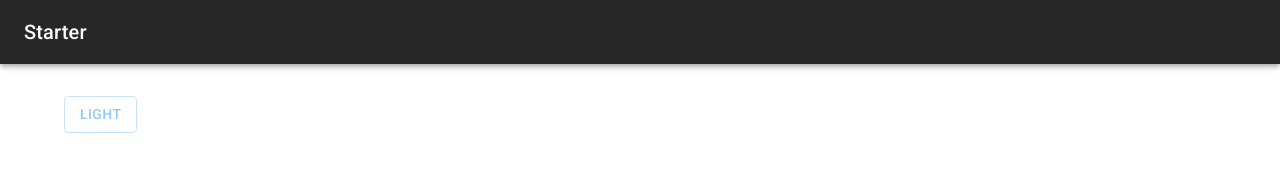
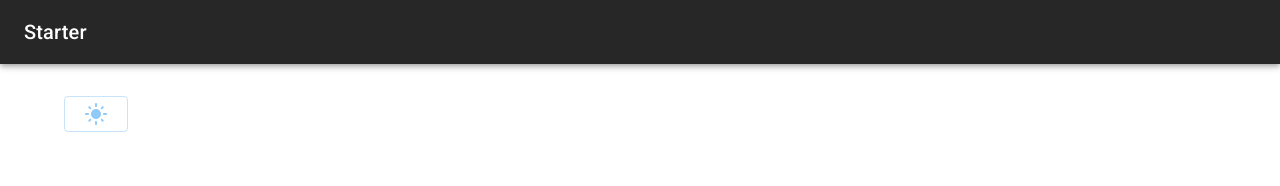
Before and after one commit to Nikhil1920/next-js-mui-pwa-starter, a Next.js app: page / in a window 1280 px wide. Shown: the top 186 px of the page. Built offline with nearby package versions, Linux system fonts and the light colour scheme.

Commit message:
use icons in place of text

```diff
--- a/components/ModeSwitcher.tsx
+++ b/components/ModeSwitcher.tsx
@@ -1,11 +1,13 @@
 import { Button, useColorScheme } from "@mui/material";
-import React from "react";
+import Moon from "@mui/icons-material/DarkMode";
+import Sun from "@mui/icons-material/LightMode";
+import { useEffect, useState } from "react";
 
 const ModeSwitcher = () => {
     const { mode, setMode } = useColorScheme();
-    const [mounted, setMounted] = React.useState(false);
+    const [mounted, setMounted] = useState(false);
 
-    React.useEffect(() => {
+    useEffect(() => {
         setMounted(true);
     }, []);
 
@@ -24,7 +26,7 @@ const ModeSwitcher = () => {
                 }
             }}
         >
-            {mode === "light" ? "Dark" : "Light"}
+            {mode === "light" ? <Moon /> : <Sun />}
         </Button>
     );
 };
```
